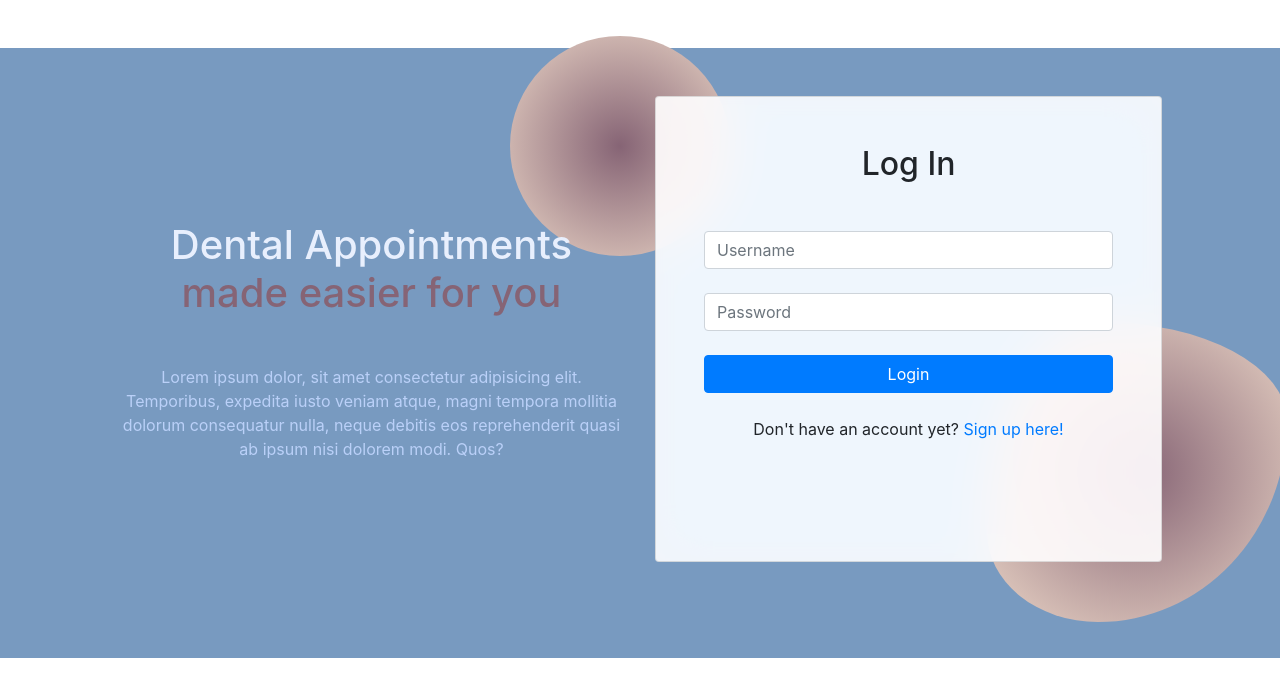
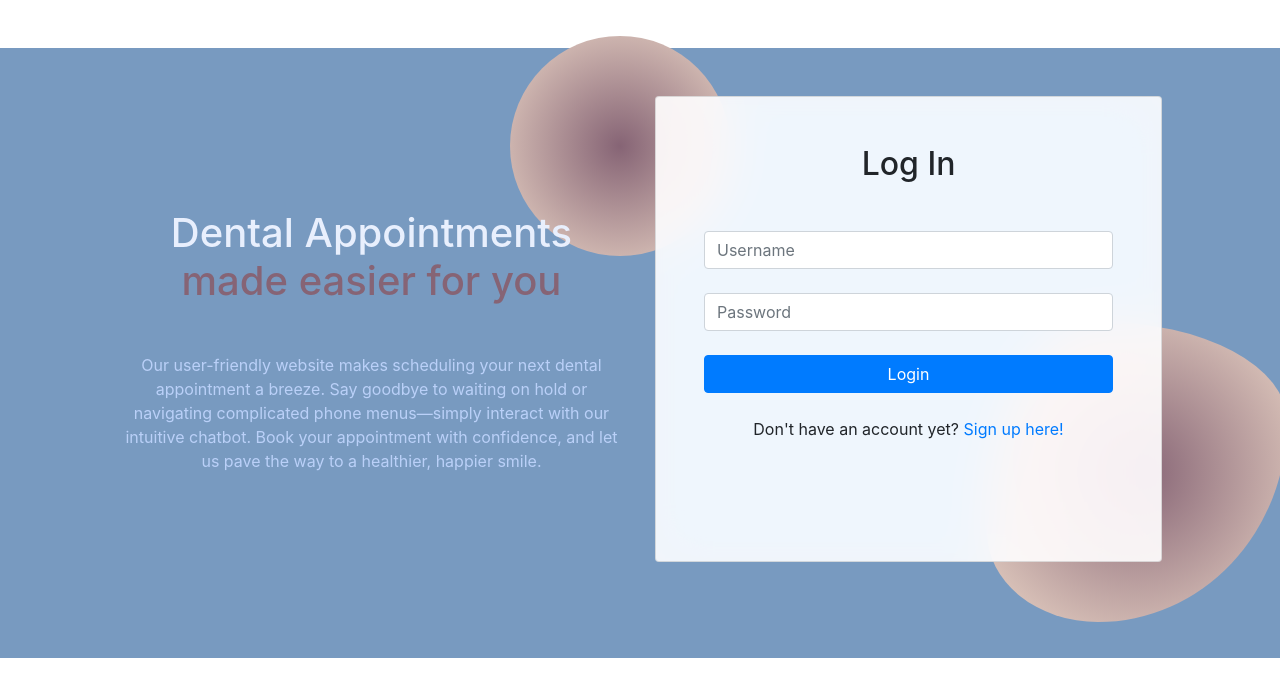
Before and after one commit to pamsacdalan/healthcare_chatbot, a Django app: page / in a window 1280 px wide. Shown: the top 697 px of the page. Run offline with Django 4.2, Linux system fonts and the light colour scheme; some libraries are stand-ins or nearby versions.

Commit message:
updated login page texts

```diff
--- a/templates/login.html
+++ b/templates/login.html
@@ -7,6 +7,7 @@
     <meta http-equiv="X-UA-Compatible" content="ie=edge">
     <title>Quicare</title>
     <link rel="stylesheet" href="https://stackpath.bootstrapcdn.com/bootstrap/4.1.3/css/bootstrap.min.css" integrity="sha384-MCw98/SFnGE8fJT3GXwEOngsV7Zt27NXFoaoApmYm81iuXoPkFOJwJ8ERdknLPMO" crossorigin="anonymous">
+    <link rel="stylesheet" href="https://cdnjs.cloudflare.com/ajax/libs/font-awesome/5.15.3/css/all.min.css" integrity="sha384-mQ93GR66B00ZXjt0YO5KlohRA5SYopr4UpCvGq2RnE=" crossorigin="anonymous">
     <link rel="stylesheet" type="text/css" href="{% static '/css/base.css' %}">
 
 
@@ -23,10 +24,9 @@
                     <span style="color: #866475">made easier for you</span>
                 </h1>
                 <p class="mb-4 opacity-70" style="color: hsl(218, 81%, 85%)">
-                    Lorem ipsum dolor, sit amet consectetur adipisicing elit.
-                    Temporibus, expedita iusto veniam atque, magni tempora mollitia
-                    dolorum consequatur nulla, neque debitis eos reprehenderit quasi
-                    ab ipsum nisi dolorem modi. Quos?
+                    Our user-friendly website makes scheduling your next dental appointment a breeze.
+                    Say goodbye to waiting on hold or navigating complicated phone menus—simply interact with our intuitive chatbot.
+                    Book your appointment with confidence, and let us pave the way to a healthier, happier smile.
                 </p>
                 </div>
 
```
Also changed, not shown: templates/sign_up.html (+3 -4 lines).
